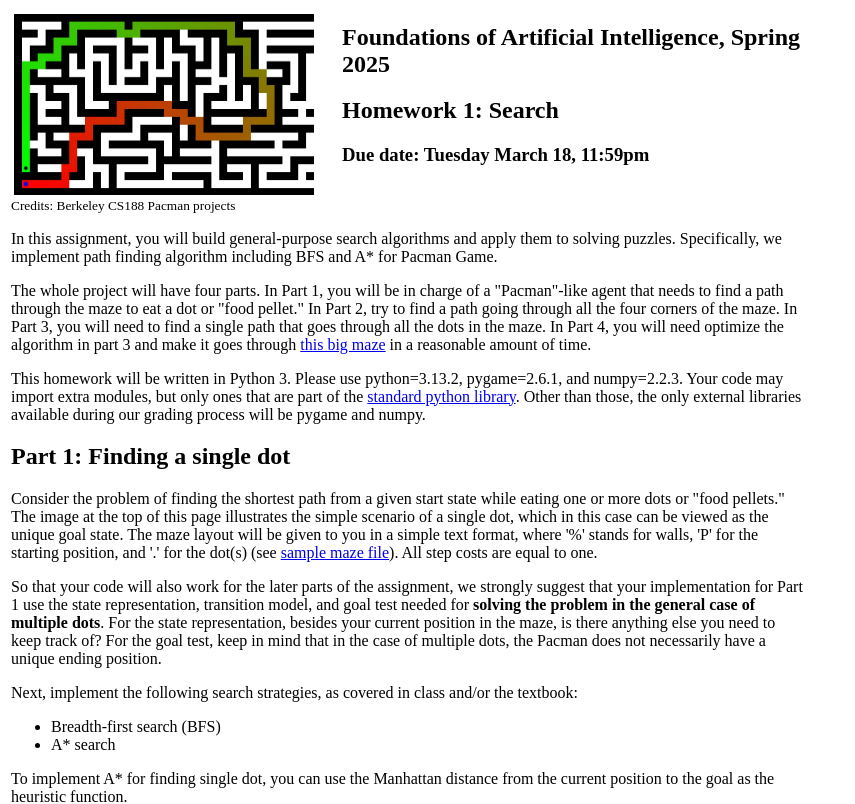
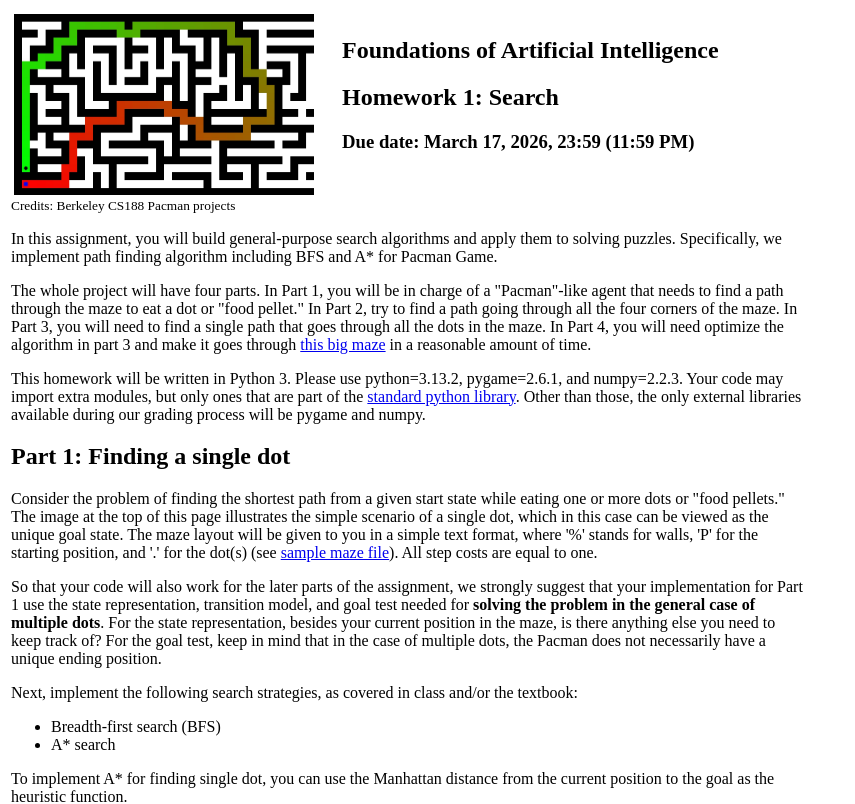
Before and after one commit to ntuaislab/FAI, a plain HTML site: page hw1/hw1.html in a window 1280 px wide. Shown: the top 804 px of the page, without its empty margins (0-855 px from the left). Drawn offline with Linux system fonts and the light colour scheme; files whose address does not match are found by name.

Commit message:
feat: add hw1 symlink for GitHub Pages & update heading/due date

```diff
--- a/hw1/hw1.html
+++ b/hw1/hw1.html
@@ -1,6 +1,5 @@
-
 <html><head><meta http-equiv="Content-Type" content="text/html; charset=windows-1252">
-<title>Foundations of Artificial Intelligence  Homework 1</title>
+<title>Foundations of Artificial Intelligence  Homework 1</title><base href="./hw1/">
 <style type="text/css">/* Copyright 2014-present Evernote Corporation. All rights reserved. */
 @keyframes caretBlink {
     from { opacity: 1.0; }
@@ -188,9 +187,9 @@
 <td>
 <img width="300" src="./webpage.jpg">
 </td><td width="20">
-</td><td><h2>Foundations of Artificial Intelligence, Spring  2025</h2>
+</td><td><h2>Foundations of Artificial Intelligence</h2>
 <h2>Homework 1: Search</h2>
-<h3>Due date: Tuesday March 18, 11:59pm</h3>
+<h3>Due date: March 17, 2026, 23:59 (11:59 PM)</h3>
 </td></tr></tbody></table>
 <small>Credits: Berkeley CS188 Pacman projects</small><br>
 
```
Also changed, not shown: index.html (added, +1 -0 lines).
